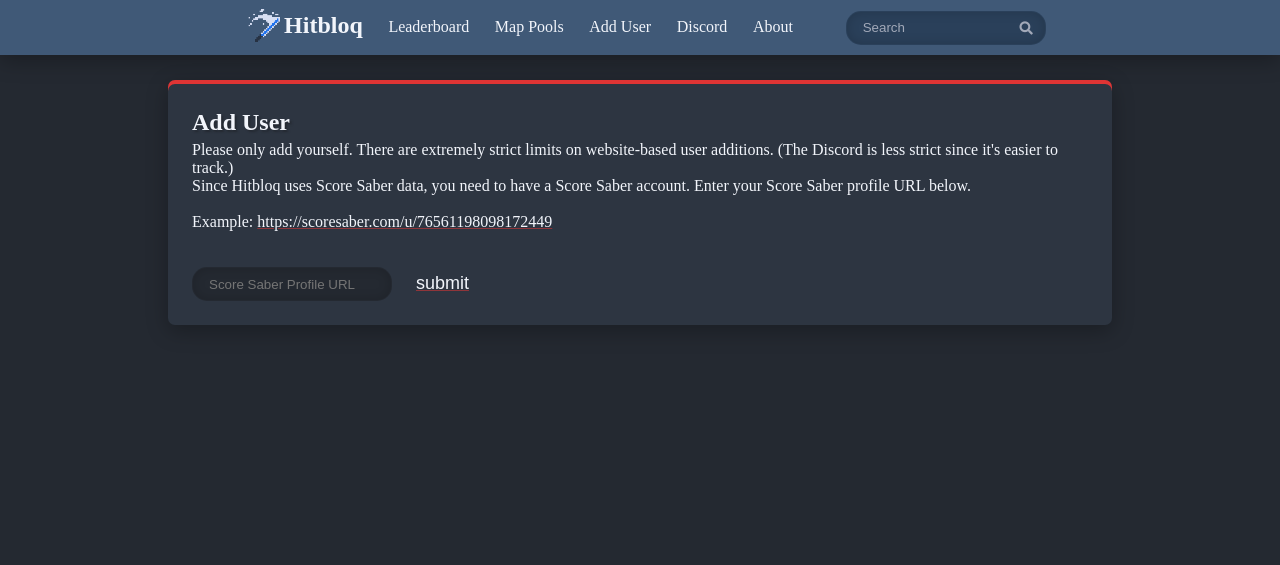
After one commit to DaFluffyPotato/hitbloq, a Flask app: page /add_user in a window 1280 px wide. The commit adds this page. Shown: the top 565 px of the page. Run offline with Flask 2, Linux system fonts and the light colour scheme; parts of the project's set-up code (start-up, migrations or seed data) failed here and were passed over; some libraries are stand-ins or nearby versions; some web fonts are replaced.

Commit message:
user additions \o/

```diff
--- /dev/null
+++ b/data/templates/add_user_layout.html
@@ -0,0 +1,11 @@
+<div class="main">
+	<div id="user-addition-card" class="card plain-card overlayed-card">
+		<h2>Add User</h2>
+		<p>Please only add yourself. There are extremely strict limits on website-based user additions. (The Discord is less strict since it's easier to track.)<br>Since Hitbloq uses Score Saber data, you need to have a Score Saber account. Enter your Score Saber profile URL below.<br><br>Example: <a href="https://scoresaber.com/u/76561198098172449">https://scoresaber.com/u/76561198098172449</a></p>
+		<br><br>
+		<div id="user-addition" class="user-addition">
+			<input id="user-addition-input" class="simple-input" type="text" placeholder="Score Saber Profile URL" name="input" autocomplete="off">
+			<input class="select-ranked-list" type="button" value="submit" onclick="add_user();">
+		</div>
+	</div>
+</div>
--- a/data/templates/layout.html
+++ b/data/templates/layout.html
@@ -24,6 +24,7 @@
                 </a>
                 <a class="navbar-option" href="/ladder/\@map_pool">Leaderboard</a>
                 <a class="navbar-option" href="/map_pools">Map Pools</a>
+                <a class="navbar-option" href="/add_user">Add User</a>
                 <a class="navbar-option" href="https://discord.gg/pxWwtWJ">Discord</a>
                 <a class="navbar-option" href="/about">About</a>
                 <form class="navbar-search" onsubmit="return submitSearch(this)" autocomplete="off">
--- a/main.py
+++ b/main.py
@@ -46,9 +46,17 @@ def about():
 def actions_ui():
     return pages.actions_page()
 
+@app.route('/add_user')
+def add_user_page():
+    return pages.add_user()
+
 @app.route('/api/actions')
 def actions():
     return api.action_list()
 
+@app.route('/api/add_user', methods=['POST'])
+def add_user():
+    return api.add_user(request.json, request.remote_addr)
+
 if __name__ == "__main__":
     app.run()
--- a/pages.py
+++ b/pages.py
@@ -42,6 +42,10 @@ def home_page():
 def actions_page():
     actions_html = normal_page(templates.inject('actions_layout', {}), 'Action Queue', 'action queue')
     return actions_html
+
+def add_user():
+    add_user_html = normal_page(templates.inject('add_user_layout', {}), 'Add User', 'add a user to Hitbloq')
+    return add_user_html
 
 def search_page(search_str):
     search_html = normal_page(templates.inject('search_results_layout', {'search_results': generate_search_entries(search_str)}), search_str + ' Search Results', 'player search results for ' + search_str)
--- a/static/css/common.css
+++ b/static/css/common.css
@@ -283,3 +283,17 @@ a:hover {
   margin-bottom: 0px;
   background-color: rgba(45, 53, 65, 0.7);
 }
+
+.simple-input {
+  border: 1px solid transparent;
+  height: 30px;
+  width: 200px;
+  border-radius: 15px;
+  font-size: 10pt;
+  padding: 1rem;
+  margin-right: 20px;
+  background-color: rgb(36, 41, 49);
+  box-shadow: inset 0px 0px 12px 0px rgba(0,0,0,0.16);
+  color: rgb(162, 169, 185);
+  padding-right: 30px;
+}
--- a/static/css/navbar.css
+++ b/static/css/navbar.css
@@ -61,7 +61,7 @@
     background-color: rgb(42, 64, 90);
     box-shadow: inset 0px 0px 12px 0px rgba(0,0,0,0.16);
     color: rgb(162, 169, 185);
-	padding-right: 30px;
+	  padding-right: 30px;
 }
 
 .navbar-search button {
--- a/static/js/actions.js
+++ b/static/js/actions.js
@@ -9,9 +9,9 @@ function getJSON(url, callback) {
       } else {
         callback(status, xhr.response);
       }
-    };
+    }
     xhr.send();
-};
+}
 
 function epoch() {
   current_date = new Date();
--- a/static/js/main.js
+++ b/static/js/main.js
@@ -1,9 +1,40 @@
 function submitSearch(form) {
-    var value = form.input.value.replace(/[^ a-zA-Z0-9_-]/, "")
+  var value = form.input.value.replace(/[^ a-zA-Z0-9_-]/, "")
 	if (value != '') {
 		window.location.href = "/search/" + value;
 	}
-    return false;
+  return false;
+}
+
+function sendJSON(url, json_data, callback) {
+  var xhr = new XMLHttpRequest();
+  xhr.open('POST', url, true);
+  xhr.setRequestHeader("Content-Type", "application/json");
+  xhr.responseType = 'json';
+  xhr.send(JSON.stringify(json_data));
+  xhr.onload = function() {
+    var status = xhr.status;
+    if (status === 200) {
+      callback(null, xhr.response);
+    } else {
+      callback(status, xhr.response);
+    }
+  }
+}
+
+function postAddUser(status, json_response) {
+  if (json_response['status'] == 'success') {
+    document.getElementById('user-addition-card').innerHTML = '<p>Added to the <a href="/actions">Action Queue</a>! After the Score Saber data has been downloaded, you can search for your Score Saber username.</p>';
+  } else {
+    document.getElementById('user-addition-card').innerHTML = '<p>It appears you\'ve hit the user addition limit. Please add from the <a href="https://discord.gg/pxWwtWJ">Discord server</a> where we can get a name associated with the request.</p>';
+  }
+}
+
+function add_user() {
+  var value = document.getElementById('user-addition-input').value;
+  if (value != '') {
+    sendJSON('/api/add_user', {'url': value}, postAddUser);
+  }
 }
 
 function set_map_pool_cookie(map_pool) {
--- a/user.py
+++ b/user.py
@@ -17,6 +17,7 @@ class User():
         database.update_user_scores(self, action_id)
 
     def create(self, database, scoresaber_id):
+        scoresaber_id = scoresaber_id.split('/')[-1]
         try:
             a = int(scoresaber_id)
         except:
```
Also changed, not shown: api.py (+10 -0 lines), db.py (+19 -0 lines).
